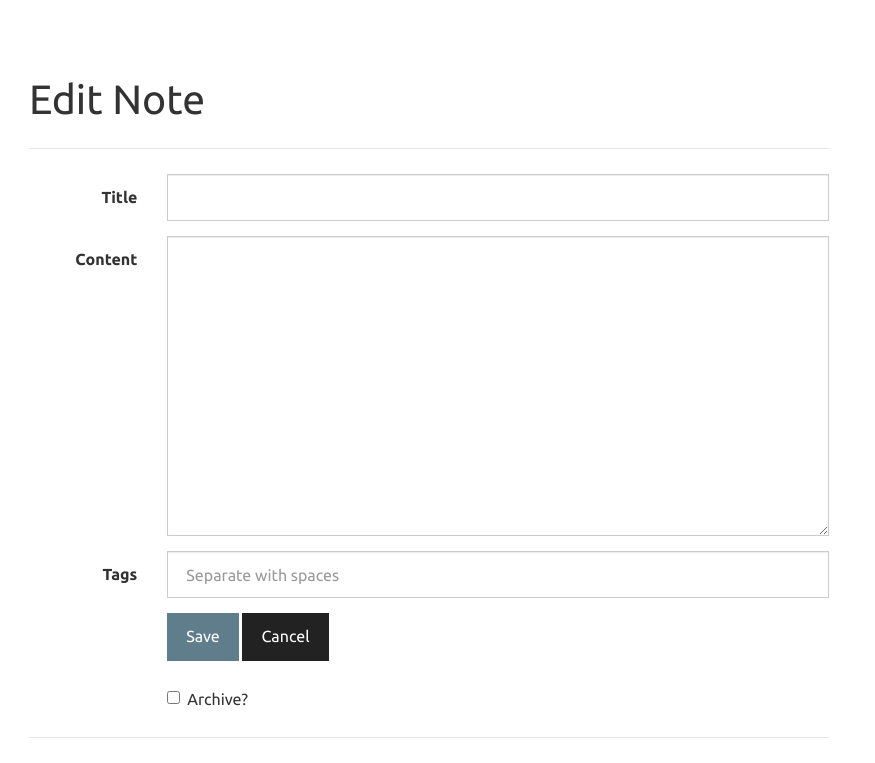
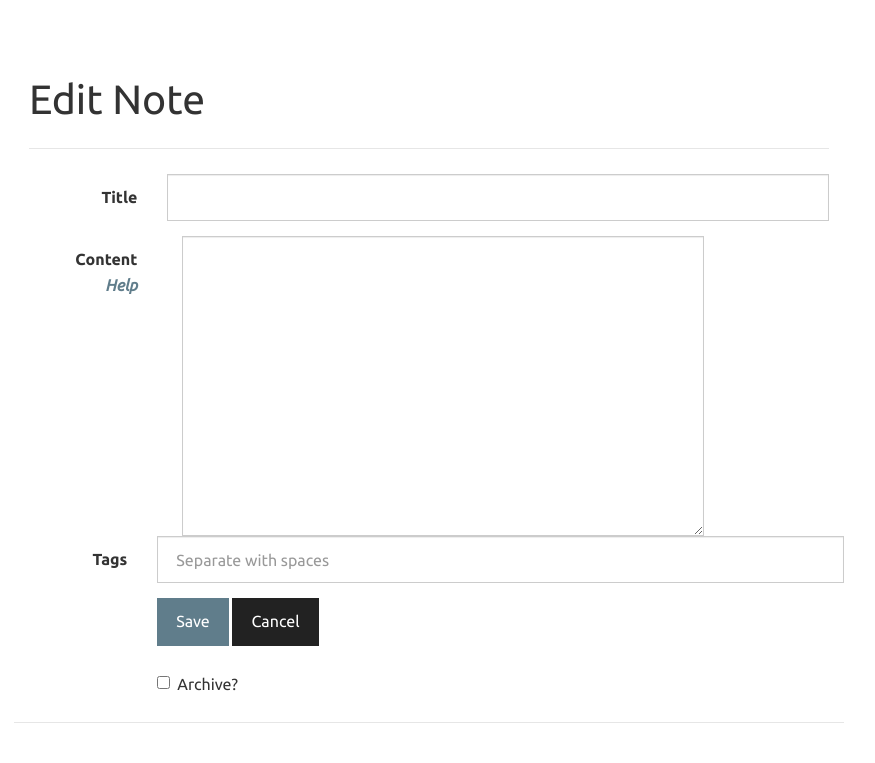
Before and after one commit to keybits/permanote, a Flask app: template templates/edit.html in a window 1280 px wide. Shown: the part 51-814 px from the top of the page, without its empty margins (211-1086 px from the left). Run offline with Flask 2, Linux system fonts and the light colour scheme; the template is opened without the code that fills it, so the values that code supplies are empty; parts of the project's set-up code (start-up, migrations or seed data) failed here and were passed over; some libraries are stand-ins or nearby versions.

Commit message:
Add help link next to content area on create or edit

```diff
--- a/templates/create.html
+++ b/templates/create.html
@@ -13,7 +13,7 @@
       </div>
     </div>
     <div class="form-group">
-      <label for="Content" class="col-sm-2 control-label">Content</label>
+      <label for="Content" class="col-sm-2 control-label">Content<br><em><a target="_blank" href="https://github.com/keybits/permanote/wiki/Permanote-Help">Help</a></em></label>
       <div class="col-sm-10">
         <textarea class="form-control" id="content" name="content" style="height: 300px;">{{ request.form.get('content', '') }}</textarea>
       </div>
--- a/templates/edit.html
+++ b/templates/edit.html
@@ -13,7 +13,8 @@
       </div>
     </div>
     <div class="form-group">
-      <label for="Content" class="col-sm-2 control-label">Content</label>
+      <label for="Content" class="col-sm-2 control-label">Content<br><em><a target="_blank" href="https://github.com/keybits/permanote/wiki/Permanote-Help">Help</a></em></label>
+      <div class="col-sm-10">
       <div class="col-sm-10">
         <textarea class="form-control" id="content" name="content" style="height: 300px;">{{ request.form.get('content', entry.content) }}</textarea>
       </div>
```
